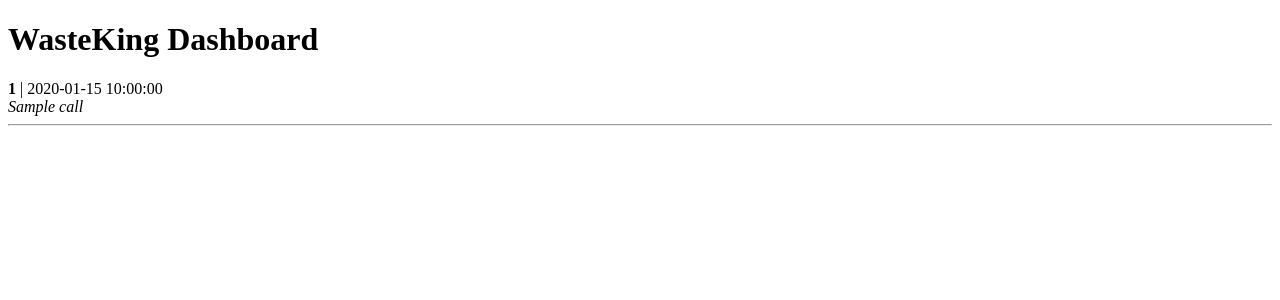
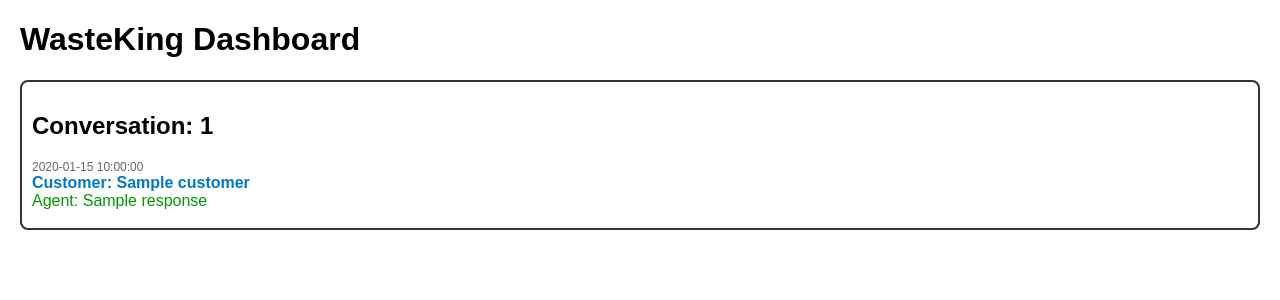
Before and after one commit to kanchang12/wastekingjennifer, a Flask app: template templates/index.html in a window 1280 px wide. Shown: the top 300 px of the page. Run offline with Flask 3, Linux system fonts and the light colour scheme; the template is opened without the code that fills it: most values are stand-ins (such as "Sample title", 1, 10 or a date in 2020); data that the repository does not hold is empty.

Commit message:
Update index.html

```diff
--- a/templates/index.html
+++ b/templates/index.html
@@ -2,51 +2,29 @@
 <html>
 <head>
   <title>WasteKing Dashboard</title>
-  <script>
-    let lastId = null;
-
-    async function fetchLiveCalls() {
-      try {
-        const res = await fetch(`/api/dashboard/live_calls?last_id=${lastId || ""}`);
-        const data = await res.json();
-
-        if (data.success && data.new_calls.length > 0) {
-          data.new_calls.forEach(call => {
-            const container = document.getElementById("calls");
-            const div = document.createElement("div");
-            div.innerHTML = `
-              <b>${call.conversation_id}</b> | ${call.timestamp}<br>
-              <i>${call.customerquestion || ""}</i>
-              <hr>
-            `;
-            container.prepend(div); // add newest at top
-            lastId = call.conversation_id;
-          });
-        }
-
-        // schedule the next fetch
-        setTimeout(fetchLiveCalls, 3000); // every 3s
-      } catch (err) {
-        console.error("Live fetch error", err);
-        setTimeout(fetchLiveCalls, 5000); // retry slower on error
-      }
-    }
-
-    window.onload = fetchLiveCalls;
-  </script>
+  <style>
+    body { font-family: Arial, sans-serif; margin: 20px; }
+    .conversation { border: 2px solid #333; margin-bottom: 20px; padding: 10px; border-radius: 8px; }
+    .message { margin: 8px 0; }
+    .customer { color: #0077cc; font-weight: bold; }
+    .agent { color: #009900; }
+    .timestamp { font-size: 12px; color: #666; }
+  </style>
 </head>
 <body>
   <h1>WasteKing Dashboard</h1>
-  <div id="calls">
-    {% for conv_id, calls in grouped_calls.items() %}
+
+  {% for conv_id, calls in grouped_calls.items() %}
+    <div class="conversation">
+      <h2>Conversation: {{ conv_id }}</h2>
       {% for call in calls %}
-        <div>
-          <b>{{ conv_id }}</b> | {{ call.timestamp }}<br>
-          <i>{{ call.customerquestion or '' }}</i>
-          <hr>
+        <div class="message">
+          <div class="timestamp">{{ call.timestamp }}</div>
+          <div class="customer">Customer: {{ call.customer }}</div>
+          <div class="agent">Agent: {{ call.response }}</div>
         </div>
       {% endfor %}
-    {% endfor %}
-  </div>
+    </div>
+  {% endfor %}
 </body>
 </html>
```
